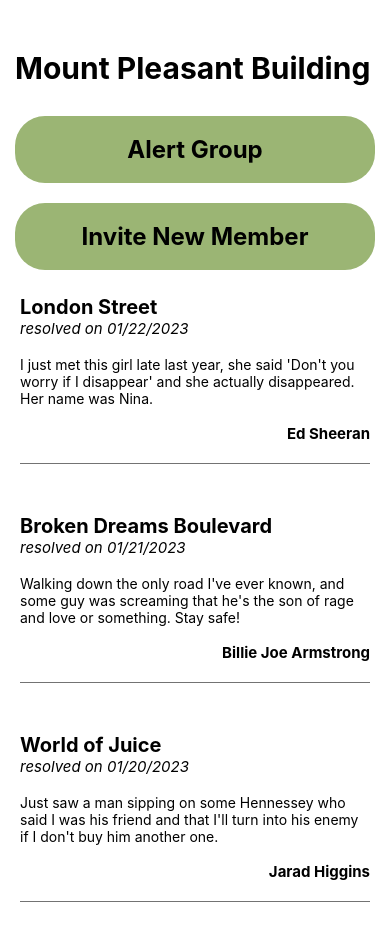
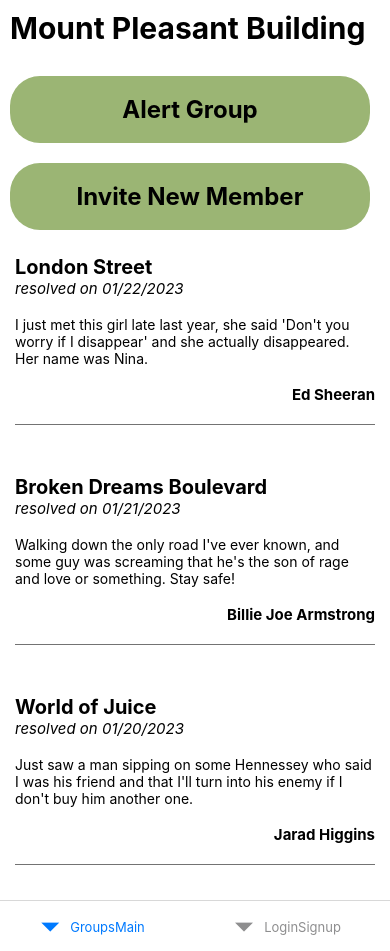
Before and after one commit to anthonycella/Neighbourhood-Mime-Watch, a React Native app in the folder frontend/: screen / in a window 390 px wide. Built offline with nearby package versions, Linux system fonts and the light colour scheme.

Commit message:
initial bottom nav tab implementation

```diff
--- a/frontend/App.js
+++ b/frontend/App.js
@@ -9,6 +9,10 @@ import GroupsMain from './screens/GroupsMain';
 import GroupsSpecific from './screens/GroupsSpecific';
 import GroupsMemberInvite from './screens/GroupsMemberInvite';
 import GroupsMemberAdded from './screens/GroupsMemberAdded';
+
+import React from 'react';
+import { NavigationContainer } from '@react-navigation/native';
+import Tabs from './navigation/tabs';
 
 export default function App() {
   return (
@@ -27,16 +31,19 @@ export default function App() {
       <SmallButton buttonText='edit name' />
       <SmallButton buttonText='delete group' /> */}
       {/* <Navbar /> */}
+      <NavigationContainer>
+        <Tabs />
+      </NavigationContainer>
     </View>
   );
 }
 
 const styles = StyleSheet.create({
   container: {
-    flex: 1,
-    backgroundColor: '#fff',
-    alignItems: 'center',
-    justifyContent: 'flex-start',
-    margin: 40,
+    // flex: 1,
+    // backgroundColor: '#fff',
+    // alignItems: 'center',
+    // justifyContent: 'flex-start',
+    // margin: 40,
   },
 });
--- /dev/null
+++ b/frontend/navigation/tabs.js
@@ -0,0 +1,15 @@
+import { createBottomTabNavigator } from '@react-navigation/bottom-tabs';
+
+import GroupsMain from '../screens/GroupsMain';
+import LoginSignup from '../screens/LoginSignup';
+
+const Tab = createBottomTabNavigator();
+
+export default function tabs() {
+  return (
+    <Tab.Navigator>
+      <Tab.Screen name='GroupsMain' component={GroupsMain} />
+      <Tab.Screen name='LoginSignup' component={LoginSignup} />
+    </Tab.Navigator>
+  );
+}
--- a/frontend/package.json
+++ b/frontend/package.json
@@ -10,11 +10,15 @@
   },
   "dependencies": {
     "@expo/webpack-config": "^0.17.2",
+    "@react-navigation/bottom-tabs": "^6.5.3",
+    "@react-navigation/native": "^6.1.2",
     "expo": "~47.0.12",
     "expo-status-bar": "~1.4.2",
     "react": "18.1.0",
     "react-dom": "18.1.0",
     "react-native": "0.70.5",
+    "react-native-safe-area-context": "^4.5.0",
+    "react-native-safe-area-view": "^1.1.1",
     "react-native-web": "~0.18.9"
   },
   "devDependencies": {
```
